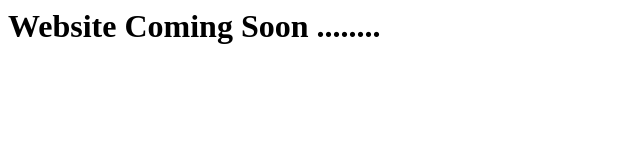
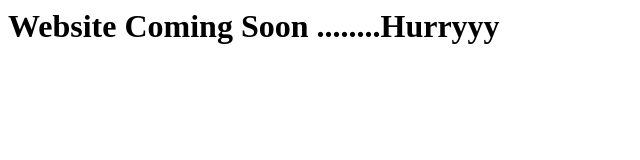
Before and after one commit to KiranKhandale/render2, a plain HTML site: page index.html in a window 1280 px wide. Shown: the whole page, without its empty margins (0-640 px from the left). Drawn offline with Linux system fonts and the light colour scheme.

Commit message:
commit 2

```diff
--- a/index.html
+++ b/index.html
@@ -1 +1 @@
-<h1>Website Coming Soon ........</h1>
+<h1>Website Coming Soon ........Hurryyy</h1>
```
